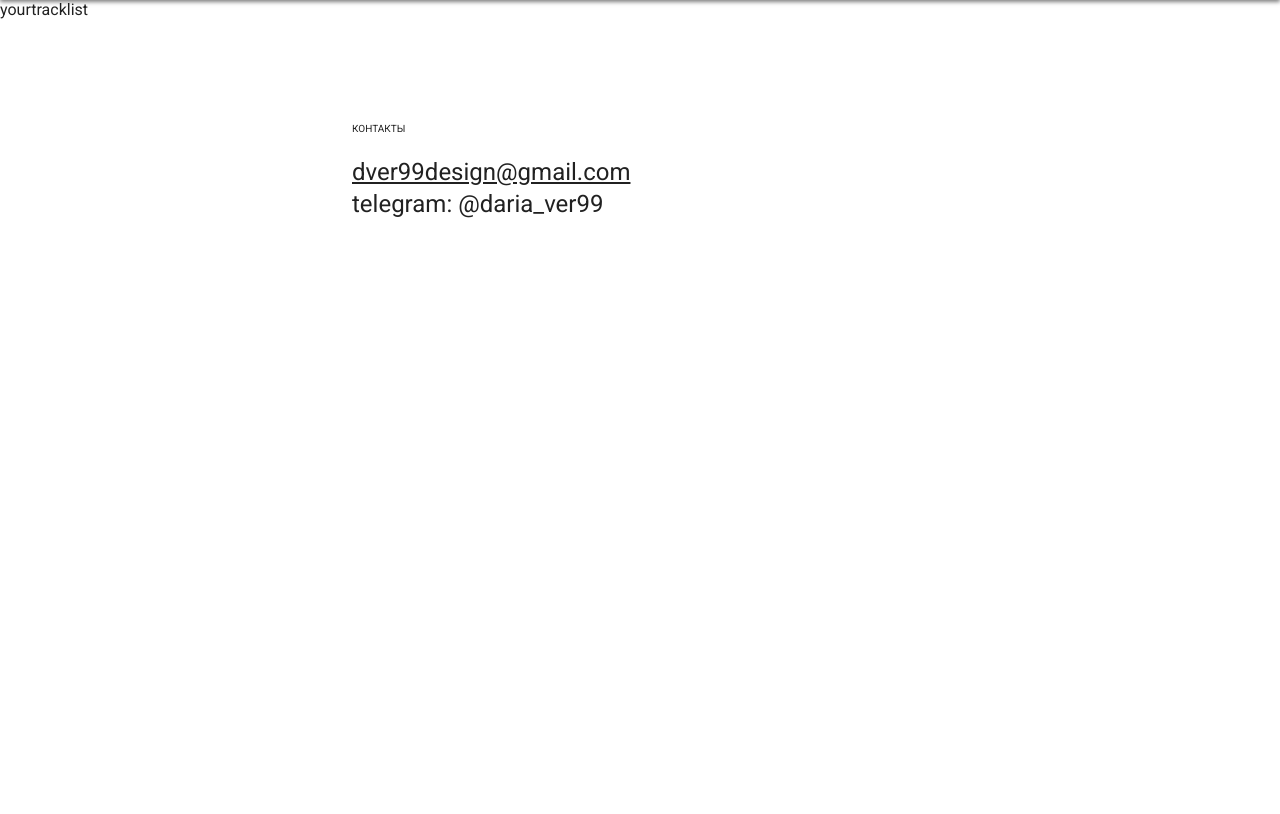
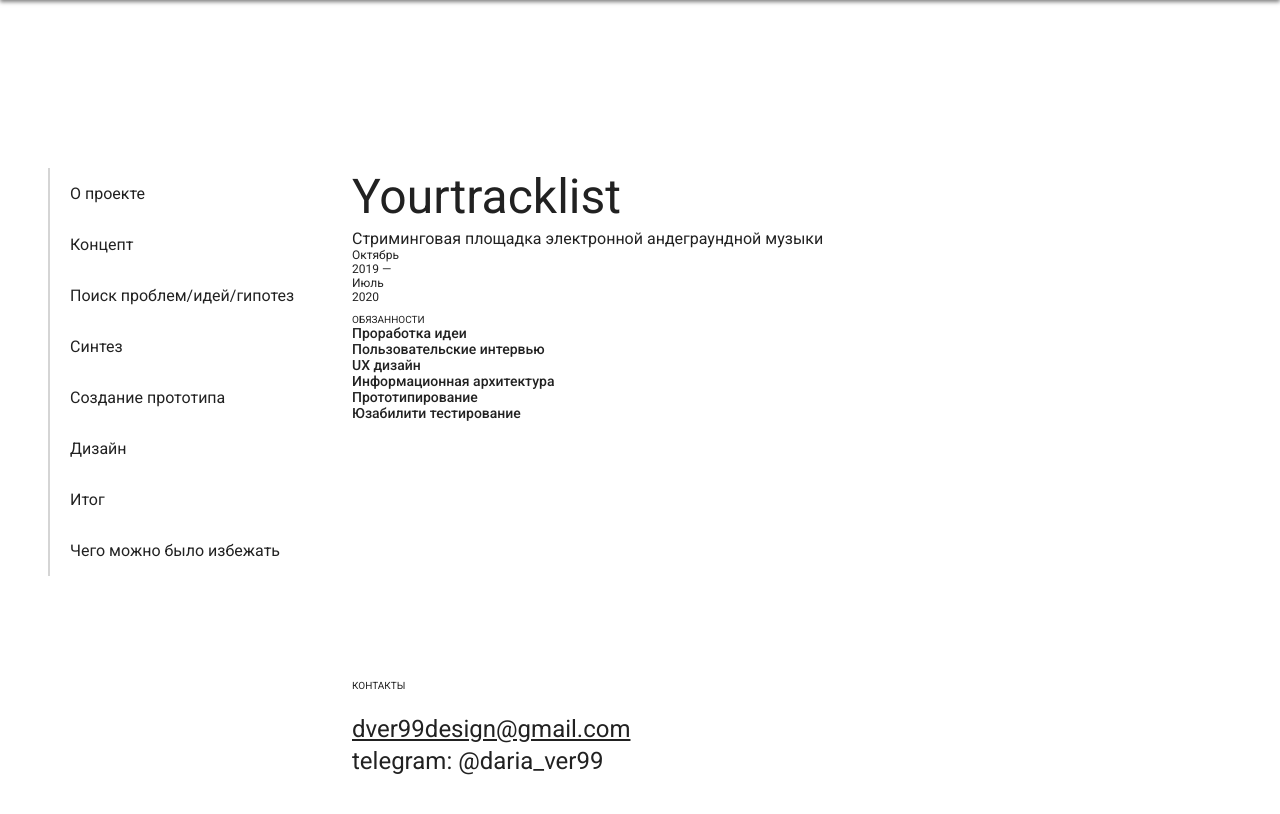
Before and after one commit to Glebkiselev11/dver-portfolio, a Vue app: page /portfolio in a window 1280 px wide. Shown: the top 814 px of the page. Built offline with nearby package versions, Linux system fonts and the light colour scheme.

Commit message:
side bar, added prev-section

```diff
--- a/src/App.vue
+++ b/src/App.vue
@@ -25,13 +25,17 @@
 
 <style>
 
+:root {
+  --black: rgba(0, 0, 0, 0.87);
+}
+
 /* Material design style */
 * {
 	margin: 0;
 	padding: 0;
 	list-style: none;
 	text-decoration: none;
-	color: rgba(0, 0, 0, 0.87);
+	color: var(--black);
 	font-family: 'Roboto', sans-serif;
 }
 
--- /dev/null
+++ b/src/components/Yourtracklist/PrevSection.vue
@@ -0,0 +1,34 @@
+<template>
+	<section class="prev-section">
+		<h3>Yourtracklist</h3>
+		<sub class="subtitle-1">Cтриминговая площадка электронной андеграундной музыки</sub>
+		<caption>Октябрь 2019 — Июль 2020</caption>
+
+		<div class="function">
+			<sub class="overline">Обязанности</sub>
+
+			<ul>
+				<li class="subtitle-2">Проработка идеи</li>
+				<li class="subtitle-2">Пользовательские интервью</li>
+				<li class="subtitle-2">UX дизайн</li>
+				<li class="subtitle-2">Информационная архитектура</li>
+				<li class="subtitle-2">Прототипирование</li>
+				<li class="subtitle-2">Юзабилити тестирование</li>
+			</ul>
+
+		</div>
+
+
+	</section>
+</template>
+
+<script>
+export default {
+	name: 'prev-section'
+}
+</script>
+
+<style scoped>
+
+
+</style>
--- a/src/views/Yourtracklist.vue
+++ b/src/views/Yourtracklist.vue
@@ -1,11 +1,82 @@
 <template>
-	<div class="">
-		yourtracklist
+	<div class="container">
+
+		<!-- Portfolio Left Navigation Bar -->
+		<ul class="portfolio-nav">
+			<li
+				v-for="(anchor, index) of navAnchors"
+				:key="index"
+				class="anchor-item"
+			>
+				<a
+					href="#"
+					v-text="anchor"
+					class="anchor-link"
+				/>
+			</li>
+		</ul>
+
+		<!-- Center Content -->
+		<div class="portfolio-content">
+
+			<prev-section />
+
+		</div>
+
 	</div>
 </template>
 
 <script>
+import PrevSection from '@/components/Yourtracklist/PrevSection.vue';
+
 export default {
-	name: 'yourtracklist'
+	name: 'yourtracklist',
+	components: {
+		PrevSection
+	},
+
+	data: () => ({
+		navAnchors: [
+			'О проекте',
+			'Концепт',
+			'Поиск проблем/идей/гипотез',
+			'Синтез',
+			'Создание прототипа',
+			'Дизайн',
+			'Итог',
+			'Чего можно было избежать'
+		]
+	})
 }
 </script>
+
+<style scoped>
+
+/* Left nav bar */
+.portfolio-nav {
+	grid-column: left-col;
+	width: 100%;
+	display: flex;
+	flex-direction: column;
+}
+.anchor-item {
+	border-left: 0.125rem solid rgba(0, 0, 0, 0.164);
+}
+.anchor-item--active {
+	border-left: 0.125rem solid var(--black);
+}
+
+.anchor-link {
+	display: block;
+	margin: 1rem auto 1rem 1.25rem;
+	text-decoration: none;
+}
+
+
+/* Content */
+.portfolio-content {
+	grid-column: center-col;
+	width: 100%;
+}
+
+</style>
```
